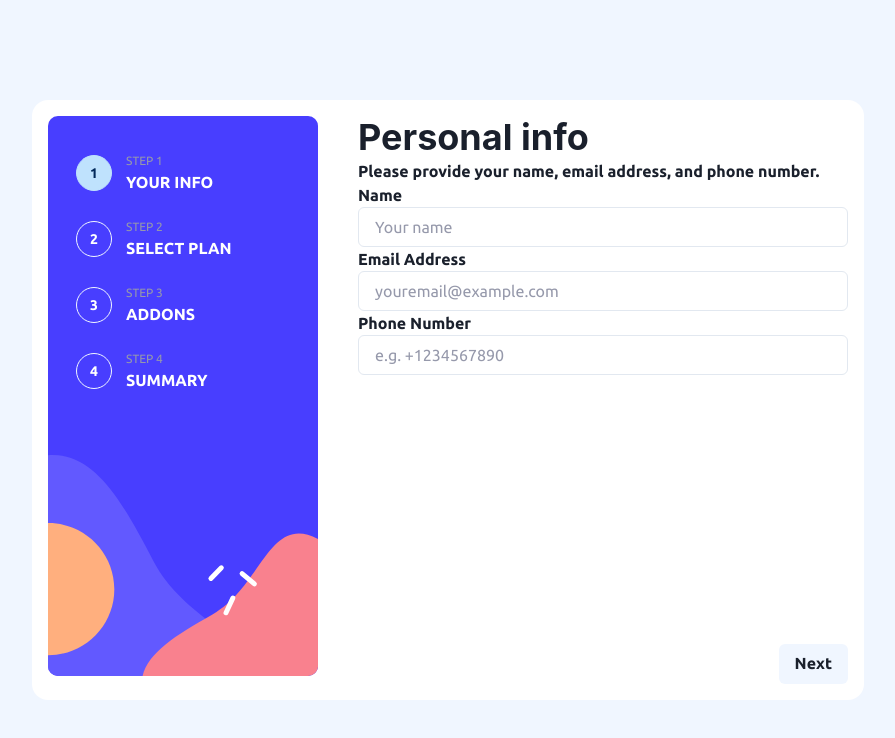
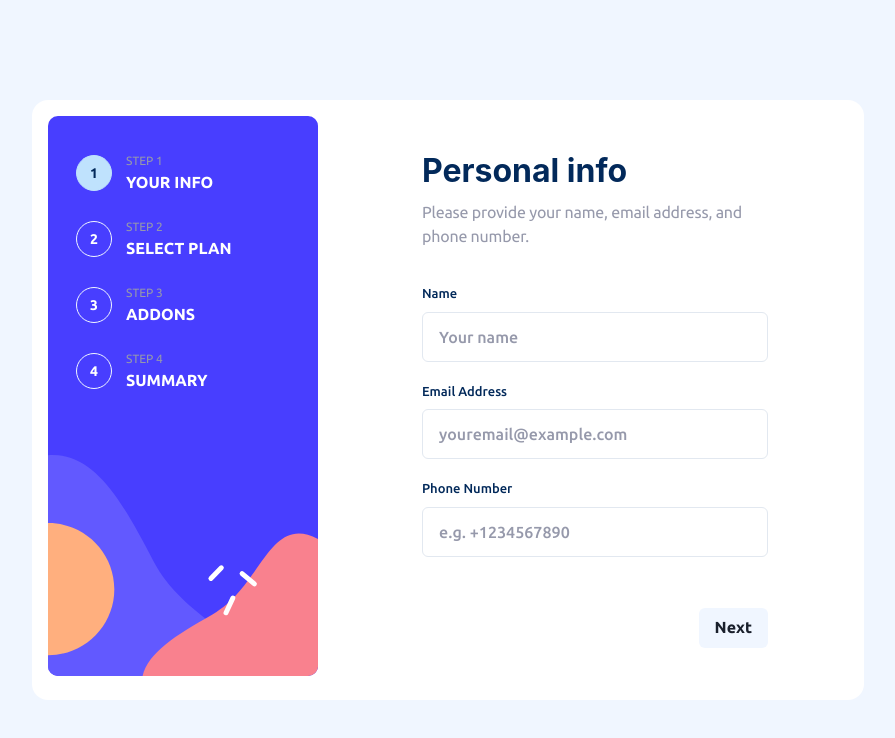
Before and after one commit to OmarLawaty/.multi-step-form, a React (Vite) app: page / in a window 1280 px wide. Shown: the top 738 px of the page, without its empty margins (192-1087 px from the left). Built offline with nearby package versions, Linux system fonts and the light colour scheme.

Commit message:
Style: Finish step no.1 styles

```diff
--- a/src/App.tsx
+++ b/src/App.tsx
@@ -15,17 +15,31 @@ const App = () => {
     <Flex
       as="main"
       flexDir={['column', null, 'row']}
-      justify="center"
-      gap={[0, null, 10]}
+      justify={['flex-start', null, 'center']}
+      gap={[0, null, 24]}
       w={['100vw', null, '65vw']}
       minH={['100vh', null, '600px']}
       rounded={[0, null, 16]}
       bg={['gray.100', null, 'white']}
       p={[0, null, 4]}
+      pos="relative"
     >
       {currentStep !== 'thankYou' && <NavigationPanel />}
 
-      <Flex as="section" flexDir="column" flex={1}>
+      <Flex
+        as="section"
+        flexDir="column"
+        gap={[5, null, 9]}
+        flex={1}
+        bg="white"
+        top="100px"
+        insetX="4"
+        pos={['absolute', null, 'static']}
+        rounded={[10, null, 0]}
+        pl={[6, null, 2]}
+        pr={[6, null, 20]}
+        py={[7, null, 9]}
+      >
         <ProductOptionsProvider>
           <CurrentStepComponent />
         </ProductOptionsProvider>
--- a/src/steps/YourInfo.tsx
+++ b/src/steps/YourInfo.tsx
@@ -1,4 +1,4 @@
-import { Box, Heading, Input, Text } from '@chakra-ui/react';
+import { Box, Flex, Heading, Input, Text } from '@chakra-ui/react';
 import { useRef, useState } from 'react';
 
 import { NavigationButtons } from '../components/index.ts';
@@ -64,47 +64,80 @@ export const YourInfo = () => {
 
   return (
     <>
-      <Box>
-        <Heading as="h1">Personal info</Heading>
+      <Flex flexDir="column" gap={[2, null, 2.5]}>
+        <Heading as="h1" fontSize={[25, null, 32]} color="blue.900">
+          Personal info
+        </Heading>
 
-        <Text>Please provide your name, email address, and phone number.</Text>
-      </Box>
+        <Text fontWeight="400" letterSpacing="-0.2px" color="gray.500" w={['80%', null, '100%']}>
+          Please provide your name, email address, and phone number.
+        </Text>
+      </Flex>
 
-      <Box>
-        <Box>
-          <Box as="label" htmlFor="name">
+      <Flex flexDir="column" gap={[3.5, null, 5]}>
+        <Flex flexDir="column" gap={[0.5, null, 2]}>
+          <Flex>
+            <Box as="label" htmlFor="name" color="blue.900" fontWeight="500" fontSize={['xs', null, 'small']}>
               Name
             </Box>
 
-          <Box ml="auto">{error.name}</Box>
+            <Box ml="auto" color="red.600" fontSize={['xs', null, 'small']} letterSpacing="0.5px">
+              {error.name}
             </Box>
+          </Flex>
 
-        <Input id="name" type="text" placeholder="Your name" ref={nameRef} />
-      </Box>
+          <Input
+            id="name"
+            type="text"
+            placeholder="Your name"
+            ref={nameRef}
+            fontWeight="500"
+            h={['40px', null, '50px']}
+          />
+        </Flex>
 
-      <Box>
-        <Box>
-          <Box htmlFor="email" as="label">
+        <Flex flexDir="column" gap={[0.5, null, 2]}>
+          <Flex>
+            <Box as="label" htmlFor="email" color="blue.900" fontWeight="500" fontSize={['xs', null, 'small']}>
               Email Address
             </Box>
 
-          <Box ml="auto">{error.email}</Box>
+            <Box ml="auto" color="red.600" fontSize={['xs', null, 'small']} letterSpacing="0.5px">
+              {error.email}
             </Box>
+          </Flex>
 
-        <Input id="email" type="email" placeholder="youremail@example.com" ref={emailRef} />
-      </Box>
+          <Input
+            id="email"
+            type="email"
+            placeholder="youremail@example.com"
+            ref={emailRef}
+            fontWeight="500"
+            h={['40px', null, '50px']}
+          />
+        </Flex>
 
-      <Box>
-        <Box>
-          <Box as="label" htmlFor="phone-number">
+        <Flex flexDir="column" gap={[0.5, null, 2]}>
+          <Flex>
+            <Box as="label" htmlFor="phone-number" color="blue.900" fontWeight="500" fontSize={['xs', null, 'small']}>
               Phone Number
             </Box>
 
-          <Box ml="auto">{error.phoneNumber}</Box>
+            <Box ml="auto" color="red.600" fontSize={['xs', null, 'small']} letterSpacing="0.5px">
+              {error.phoneNumber}
             </Box>
+          </Flex>
 
-        <Input id="phone-number" type="text" placeholder="e.g. +1234567890" ref={phoneNumberRef} />
-      </Box>
+          <Input
+            id="phone-number"
+            type="text"
+            placeholder="e.g. +1234567890"
+            ref={phoneNumberRef}
+            fontWeight="500"
+            h={['40px', null, '50px']}
+          />
+        </Flex>
+      </Flex>
 
       <NavigationButtons
         isFirstStep
```
Lines whose indentation alone changed are shown as unchanged.
